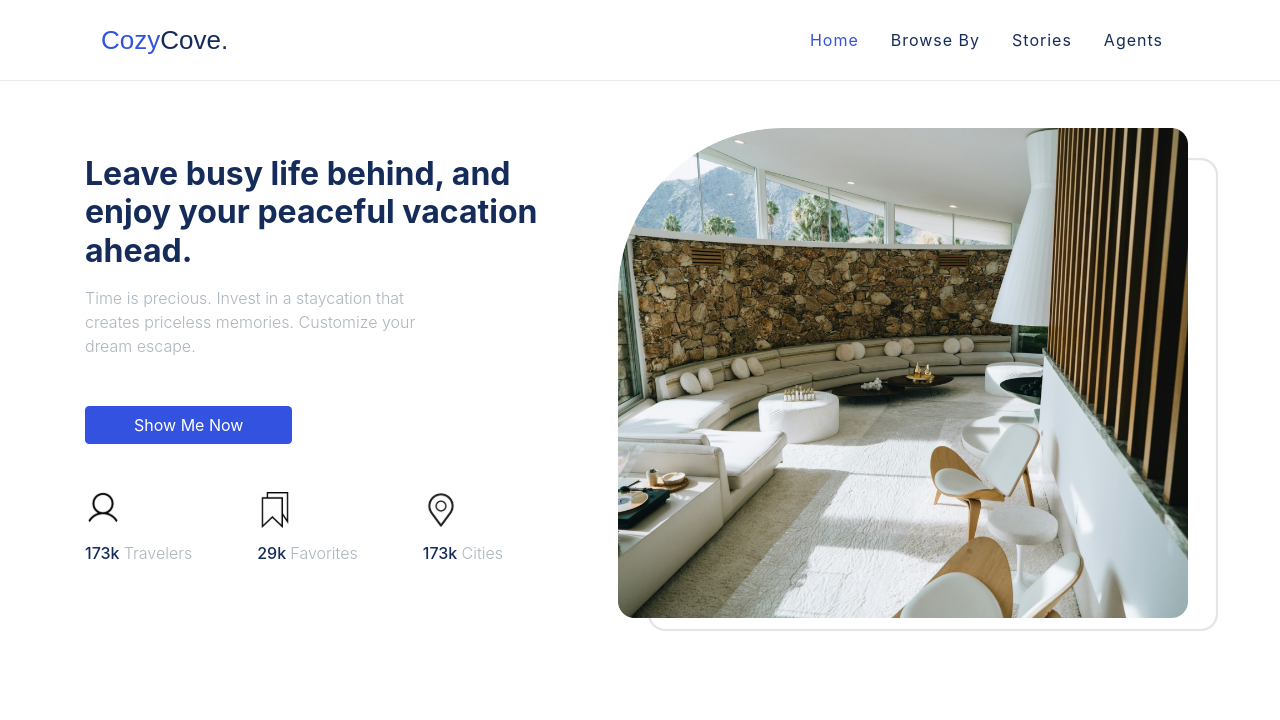
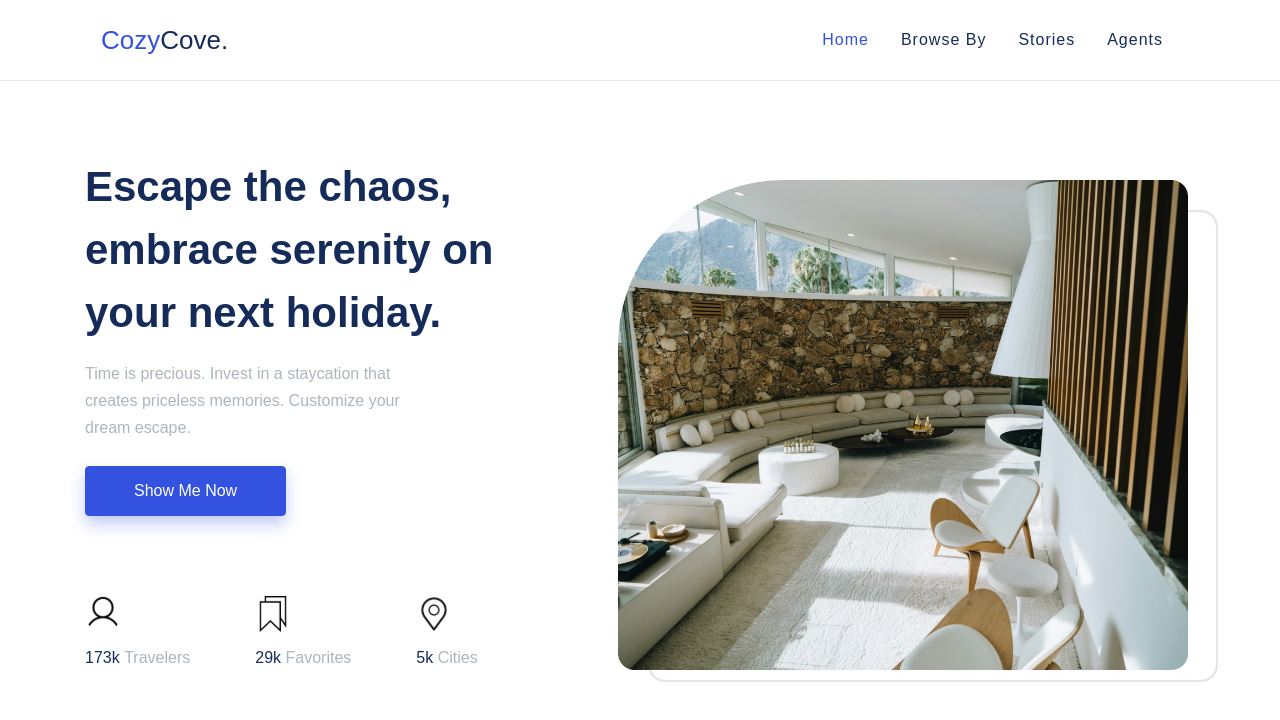
Before and after one commit to sulthan18/staycation, a React (Create React App) app: page / in a window 1280 px wide. Shown: the top 720 px of the page. Built offline with nearby package versions, Linux system fonts and the light colour scheme.

Commit message:
Styling Component Hero

```diff
--- a/src/assets/scss/_buttons.scss
+++ b/src/assets/scss/_buttons.scss
@@ -16,7 +16,14 @@
   user-select: none;
   background-color: transparent;
   border: $btn-border-width solid transparent;
-  @include button-size($btn-padding-y, $btn-padding-x, $btn-font-size, $btn-line-height, $btn-border-radius);
+  min-height: 50px;
+  @include button-size(
+    $btn-padding-y,
+    $btn-padding-x,
+    $btn-font-size,
+    $btn-line-height,
+    4px
+  );
   @include transition($btn-transition);
 
   @include hover() {
@@ -45,6 +52,10 @@
       @include box-shadow($btn-focus-box-shadow, $btn-active-box-shadow);
     }
   }
+
+  &.btn-shadow {
+    box-shadow: 0px 8px 15px rgba($primary, 0.3);
+  }
 }
 
 // Future-proof disabling of clicks on `<a>` elements
@@ -52,7 +63,6 @@ a.btn.disabled,
 fieldset:disabled a.btn {
   pointer-events: none;
 }
-
 
 //
 // Alternate buttons
@@ -69,7 +79,6 @@ fieldset:disabled a.btn {
     @include button-outline-variant($value);
   }
 }
-
 
 //
 // Link buttons
@@ -101,19 +110,29 @@ fieldset:disabled a.btn {
   // No need for an active state here
 }
 
-
 //
 // Button Sizes
 //
 
 .btn-lg {
-  @include button-size($btn-padding-y-lg, $btn-padding-x-lg, $btn-font-size-lg, $btn-line-height-lg, $btn-border-radius-lg);
+  @include button-size(
+    $btn-padding-y-lg,
+    $btn-padding-x-lg,
+    $btn-font-size-lg,
+    $btn-line-height-lg,
+    $btn-border-radius-lg
+  );
 }
 
 .btn-sm {
-  @include button-size($btn-padding-y-sm, $btn-padding-x-sm, $btn-font-size-sm, $btn-line-height-sm, $btn-border-radius-sm);
+  @include button-size(
+    $btn-padding-y-sm,
+    $btn-padding-x-sm,
+    $btn-font-size-sm,
+    $btn-line-height-sm,
+    $btn-border-radius-sm
+  );
 }
-
 
 //
 // Block button
--- a/src/assets/scss/_type.scss
+++ b/src/assets/scss/_type.scss
@@ -4,8 +4,18 @@
 // Headings
 //
 
-h1, h2, h3, h4, h5, h6,
-.h1, .h2, .h3, .h4, .h5, .h6 {
+h1,
+h2,
+h3,
+h4,
+h5,
+h6,
+.h1,
+.h2,
+.h3,
+.h4,
+.h5,
+.h6 {
   margin-bottom: $headings-margin-bottom;
   font-family: $headings-font-family;
   font-weight: $headings-font-weight;
@@ -13,12 +23,31 @@ h1, h2, h3, h4, h5, h6,
   color: $headings-color;
 }
 
-h1, .h1 { @include font-size($h1-font-size); }
-h2, .h2 { @include font-size($h2-font-size); }
-h3, .h3 { @include font-size($h3-font-size); }
-h4, .h4 { @include font-size($h4-font-size); }
-h5, .h5 { @include font-size($h5-font-size); }
-h6, .h6 { @include font-size($h6-font-size); }
+h1,
+.h1 {
+  @include font-size($h1-font-size);
+  line-height: 63px;
+}
+h2,
+.h2 {
+  @include font-size($h2-font-size);
+}
+h3,
+.h3 {
+  @include font-size($h3-font-size);
+}
+h4,
+.h4 {
+  @include font-size($h4-font-size);
+}
+h5,
+.h5 {
+  @include font-size($h5-font-size);
+}
+h6,
+.h6 {
+  @include font-size($h6-font-size);
+}
 
 .lead {
   @include font-size($lead-font-size);
@@ -47,7 +76,6 @@ h6, .h6 { @include font-size($h6-font-size); }
   line-height: $display-line-height;
 }
 
-
 //
 // Horizontal rules
 //
@@ -58,7 +86,6 @@ hr {
   border: 0;
   border-top: $hr-border-width solid $hr-border-color;
 }
-
 
 //
 // Emphasis
@@ -75,7 +102,6 @@ mark,
   padding: $mark-padding;
   background-color: $mark-bg;
 }
-
 
 //
 // Lists
@@ -96,7 +122,6 @@ mark,
     margin-right: $list-inline-padding;
   }
 }
-
 
 //
 // Misc
--- a/src/assets/scss/_variables.scss
+++ b/src/assets/scss/_variables.scss
@@ -278,7 +278,7 @@ $embed-responsive-aspect-ratios: join(
 // Font, line-height, and color for body text, headings, and more.
 
 // stylelint-disable value-keyword-case
-$font-family-sans-serif:      -apple-system, BlinkMacSystemFont, "Segoe UI", Roboto, "Helvetica Neue", Arial, "Noto Sans", sans-serif, "Apple Color Emoji", "Segoe UI Emoji", "Segoe UI Symbol", "Noto Color Emoji" !default;
+$font-family-sans-serif:      "Poppins", sans-serif !default;
 $font-family-monospace:       SFMono-Regular, Menlo, Monaco, Consolas, "Liberation Mono", "Courier New", monospace !default;
 $font-family-base:            $font-family-sans-serif !default;
 // stylelint-enable value-keyword-case
@@ -296,7 +296,7 @@ $font-weight-bolder:          bolder !default;
 $font-weight-base:            $font-weight-normal !default;
 $line-height-base:            1.5 !default;
 
-$h1-font-size:                $font-size-base * 2.5 !default;
+$h1-font-size:                $font-size-base * 2.625 !default;
 $h2-font-size:                $font-size-base * 2 !default;
 $h3-font-size:                $font-size-base * 1.75 !default;
 $h4-font-size:                $font-size-base * 1.5 !default;
--- a/src/parts/Hero.js
+++ b/src/parts/Hero.js
@@ -20,10 +20,13 @@ export default function Hero(props) {
     <section className="container pt-4">
       <div className="row align-items-center">
         <div className="col-auto pr-5" style={{ width: 530 }}>
-          <h1 className="h2 font-weight-bold line-height-1 mb-3">
-            Leave busy life behind, and enjoy your peaceful vacation ahead.
+          <h1 className="font-weight-bold line-height-1 mb-3">
+            Escape the chaos, embrace serenity on your next holiday.
           </h1>
-          <p className="mb-5 font-weight-light text-gray-500 w-75">
+          <p
+            className="mb-4 font-weight-light text-gray-500 w-75"
+            style={{ lineHeight: "170%" }}
+          >
             Time is precious. Invest in a staycation that creates priceless
             memories. Customize your dream escape.
           </p>
@@ -36,7 +39,7 @@ export default function Hero(props) {
             Show Me Now
           </Button>
 
-          <div className="row mt-5">
+          <div className="row" style={{ marginTop: 80 }}>
             <div className="col-auto" style={{ marginRight: 35 }}>
               <img
                 width="36"
@@ -73,7 +76,7 @@ export default function Hero(props) {
                 alt={`${props.data.IconCities} Cities`}
               />
               <h6 className="mt-3">
-                {props.data.travelers}{" "}
+                {props.data.cities}{" "}
                 <span className="text-gray-500 font-weight-light">Cities</span>
               </h6>
             </div>
```
